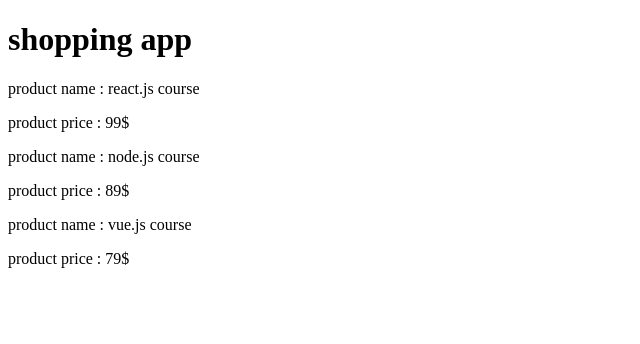
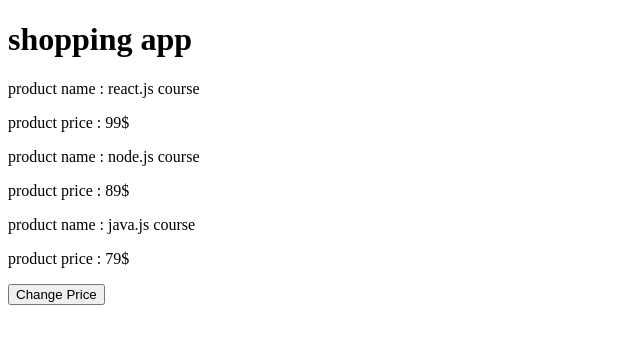
Before and after one commit to Farhad-Toumarzade/react, a React (Create React App) app: page / in a window 1280 px wide. Shown: the top 344 px of the page, without its empty margins (0-640 px from the left). Built offline with nearby package versions, Linux system fonts and the light colour scheme; the HTML template or start-up script is replaced by a standard one.

Commit message:
test function component react and find bug.

```diff
--- a/src/App.js
+++ b/src/App.js
@@ -1,6 +1,6 @@
 // import React, {useState } from 'react';
 import Product from "./product";
-import React from 'react';
+import React, {useState} from 'react';
 
 
 
@@ -8,29 +8,29 @@ import React from 'react';
 
 // class component!!!!!!!!!!!!!!!!!!!
 
-class App extends React.Component{
+// class App extends React.Component{
 
-    state = {
-        Products:[
-            {title:"react.js", price:"99$"},
-            {title:"node.js", price:"89$"},
-            {title:"vue.js", price:"79$"},
-        ]
-    }
+//     state = {
+//         Products:[
+//             {title:"react.js", price:"99$"},
+//             {title:"node.js", price:"89$"},
+//             {title:"vue.js", price:"79$"},
+//         ]
+//     }
 
-    render() {
-        return(
-             <div className='container' id='title'>
-             <h1>shopping app</h1>
-            {this.state.Products.map((product) =>{
-                return <Product name={product.title} price={product.price} />;
-            })}
-             </div>
+//     render() {
+//         return(
+//              <div className='container' id='title'>
+//              <h1>shopping app</h1>
+//             {this.state.Products.map((product) =>{
+//                 return <Product name={product.title} price={product.price} />;
+//             })}
+//              </div>
 
-        );
-    };
-}
-export default App;
+//         );
+//     };
+// }
+// export default App;
 
 // const App = ()=> {
 //   return (
@@ -50,31 +50,31 @@ export default App;
 
 
 
-// const App = () => {
+const App = () => {
 
-//   const [products,setProducts] = useState([
-//     {title: "react.js", price: "99$"},
-//     {title: "node.js", price: "89$"},
-//     {title: "java.js", price: "79$"},
-//   ]);
+  const [products,setProducts] = useState([
+    {title: "react.js", price: "99$"},
+    {title: "node.js", price: "89$"},
+    {title: "java.js", price: "79$"},
+  ]);
 
-//   const clickHandler = () => {
-//     setProducts([
-//       {title: "react.js", price: "79$"},
-//       {title: "node.js", price: "69$"},
-//       {title: "java.js", price: "59$"},
-//     ]);
-//   };
+  const clickHandler = () => {
+    setProducts([
+      {title: "react.js", price: "79$"},
+      {title: "node.js", price: "69$"},
+      {title: "java.js", price: "59$"},
+    ]);
+  };
 
-//   return (
-//   <div className='container' id='title'>
-//     <h1>shopping app</h1>
-//     {products.map((product) =>{
-//       return <product name={product.title} price={product.price} />;
-//     })}
-//     <button onClick={clickHandler}>Change Price</button>
-//   </div>
-//   );
-// };
+  return (
+  <div className='container' id='title'>
+    <h1>shopping app</h1>
+    {products.map((product) =>{
+      return <Product name={product.title} price={product.price} />;
+    })}
+    <button onClick={clickHandler}>Change Price</button>
+  </div>
+  );
+};
 
-// export default App;
+export default App;
```
